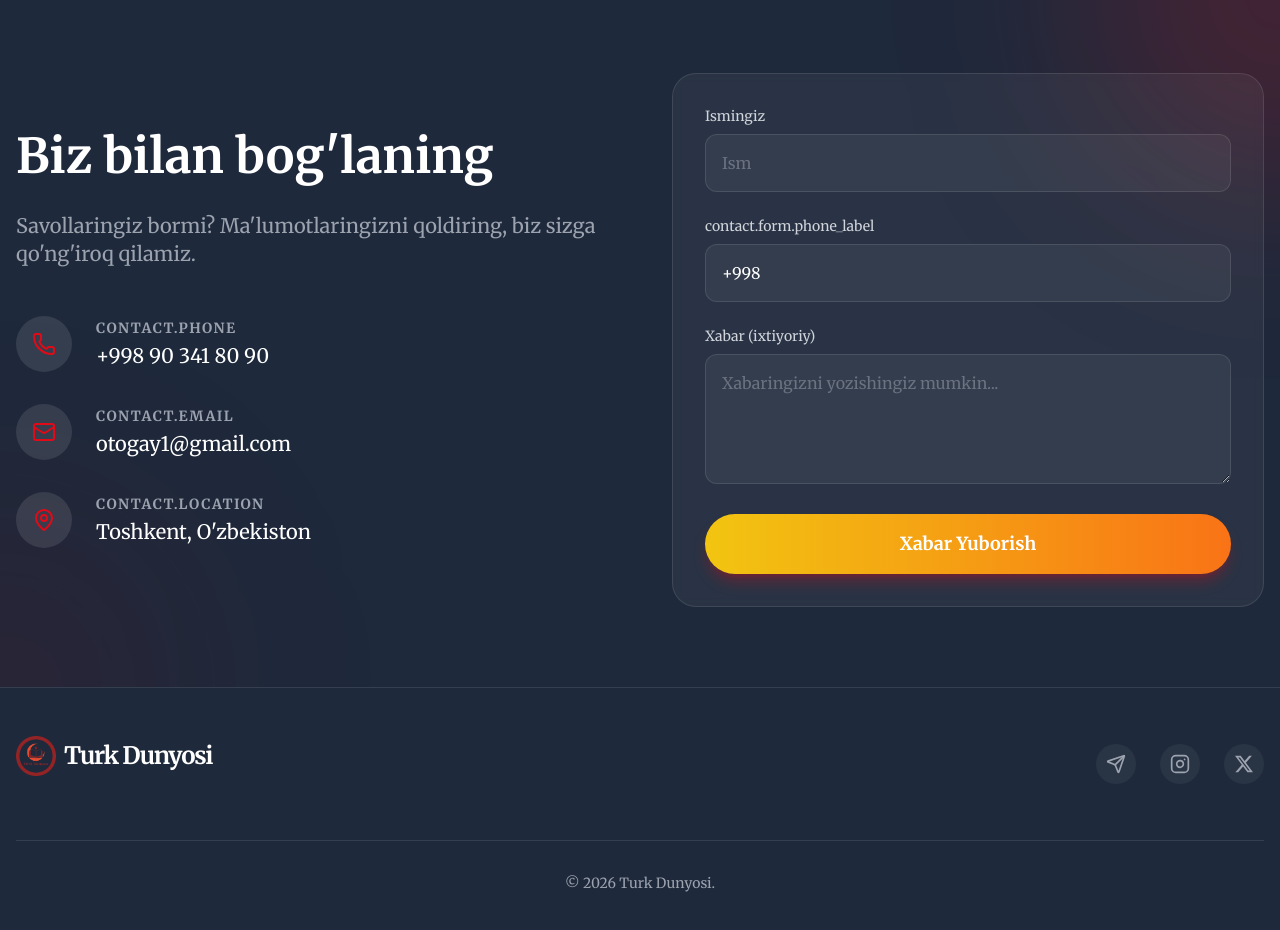
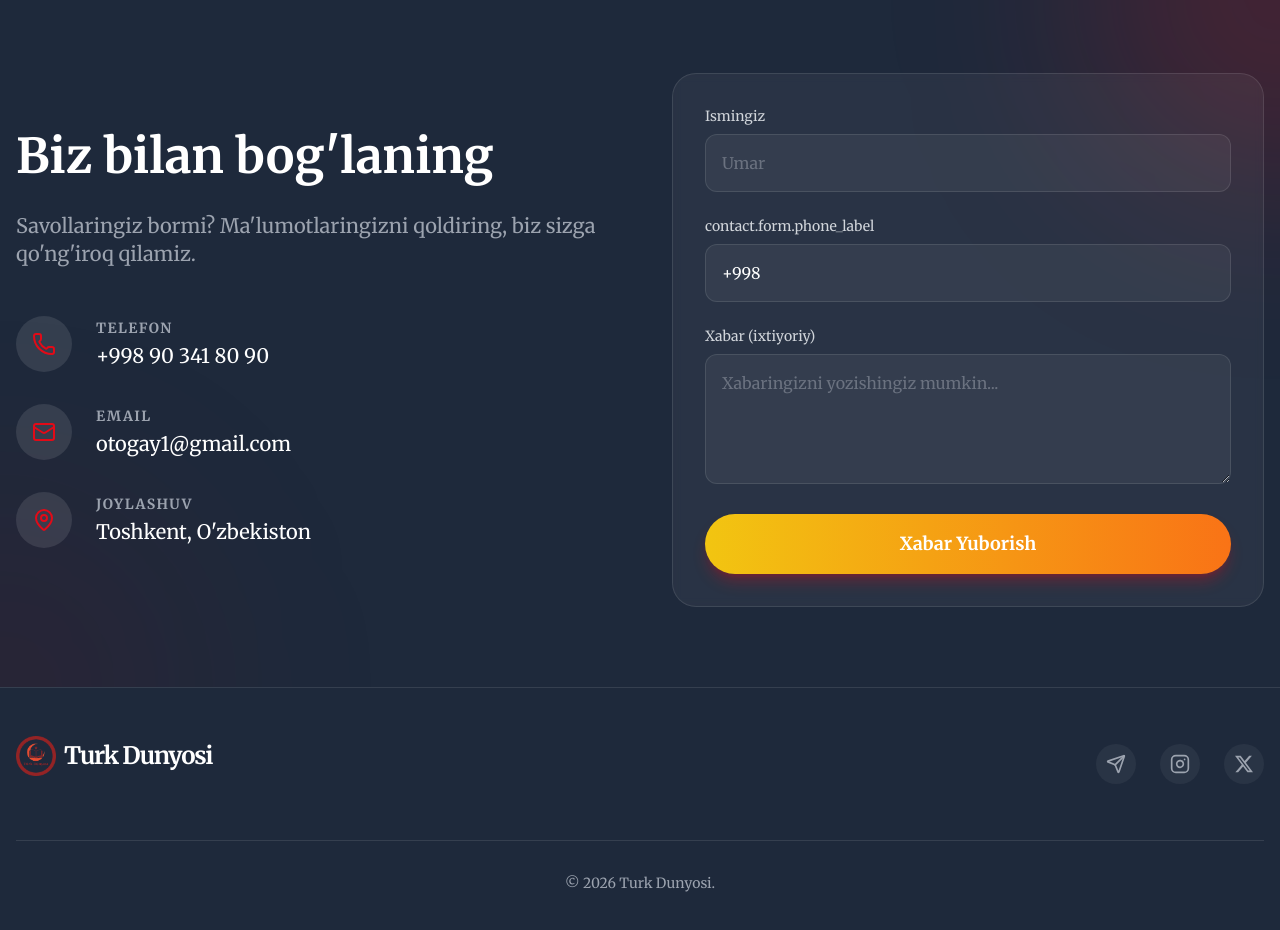
Before and after one commit to olloyortogay/mine, a React (Vite) app: page / in a window 1280 px wide. Shown: the part 3840-4770 px from the top of the page. Built offline with nearby package versions, Linux system fonts and the light colour scheme.

Commit message:
UI updates: Remove X icon, update contact labels, change placeholder to Umar

```diff
--- a/src/components/ContactForm.jsx
+++ b/src/components/ContactForm.jsx
@@ -103,7 +103,7 @@ const ContactForm = ({ selectedPlan }) => {
                                     <Phone className="w-6 h-6" />
                                 </div>
                                 <div>
-                                    <p className="text-sm text-gray-400 uppercase tracking-widest font-bold mb-1">{t('contact.phone')}</p>
+                                    <p className="text-sm text-gray-400 uppercase tracking-widest font-bold mb-1">Telefon</p>
                                     <p className="text-xl font-medium">{t('contact.phone_val')}</p>
                                 </div>
                             </div>
@@ -113,7 +113,7 @@ const ContactForm = ({ selectedPlan }) => {
                                     <Mail className="w-6 h-6" />
                                 </div>
                                 <div>
-                                    <p className="text-sm text-gray-400 uppercase tracking-widest font-bold mb-1">{t('contact.email')}</p>
+                                    <p className="text-sm text-gray-400 uppercase tracking-widest font-bold mb-1">Email</p>
                                     <p className="text-xl font-medium">{t('contact.email_val')}</p>
                                 </div>
                             </div>
@@ -123,7 +123,7 @@ const ContactForm = ({ selectedPlan }) => {
                                     <MapPin className="w-6 h-6" />
                                 </div>
                                 <div>
-                                    <p className="text-sm text-gray-400 uppercase tracking-widest font-bold mb-1">{t('contact.location')}</p>
+                                    <p className="text-sm text-gray-400 uppercase tracking-widest font-bold mb-1">Joylashuv</p>
                                     <p className="text-xl font-medium">{t('contact.location_val')}</p>
                                 </div>
                             </div>
@@ -172,7 +172,7 @@ const ContactForm = ({ selectedPlan }) => {
                                         type="text"
                                         name="userName"
                                         required
-                                        placeholder={t('contact.form.placeholder_name')}
+                                        placeholder="Umar"
                                         className="w-full px-4 py-4 rounded-xl bg-white/5 border border-white/10 focus:border-primary outline-none text-white placeholder-gray-500 transition-colors"
                                         whileFocus={{ scale: 1.02, borderColor: "#E30A17" }}
                                     />
--- a/src/components/Navbar.jsx
+++ b/src/components/Navbar.jsx
@@ -1,6 +1,6 @@
 import { useState, useEffect } from 'react';
 import { useTranslation } from 'react-i18next';
-import { Menu, X, Instagram, Send } from 'lucide-react';
+import { Menu, Instagram, Send } from 'lucide-react';
 import { motion, AnimatePresence } from 'framer-motion';
 import Button from './Button';
 
@@ -157,7 +157,7 @@ const Navbar = () => {
                     onClick={() => setIsOpen(!isOpen)}
                     className={`md:hidden p-2 rounded-lg transition-colors ${scrolled ? 'text-dark dark:text-white hover:bg-gray-100 dark:hover:bg-gray-800' : 'text-white hover:bg-white/10'}`}
                 >
-                    {isOpen ? <X size={28} /> : <Menu size={28} />}
+                    {isOpen ? <Menu size={28} /> : <Menu size={28} />}
                 </button>
 
                 {/* Mobile Menu */}
--- a/src/pages/Register.jsx
+++ b/src/pages/Register.jsx
@@ -117,7 +117,7 @@ const Register = () => {
                                     required
                                     name="userName"
                                     type="text"
-                                    placeholder={t('contact.form.placeholder_name')}
+                                    placeholder="Umar"
                                     className="w-full px-6 py-4 rounded-2xl bg-gray-50 dark:bg-gray-800 border-2 border-transparent focus:border-primary outline-none transition-all dark:text-white"
                                 />
                             </div>
```
